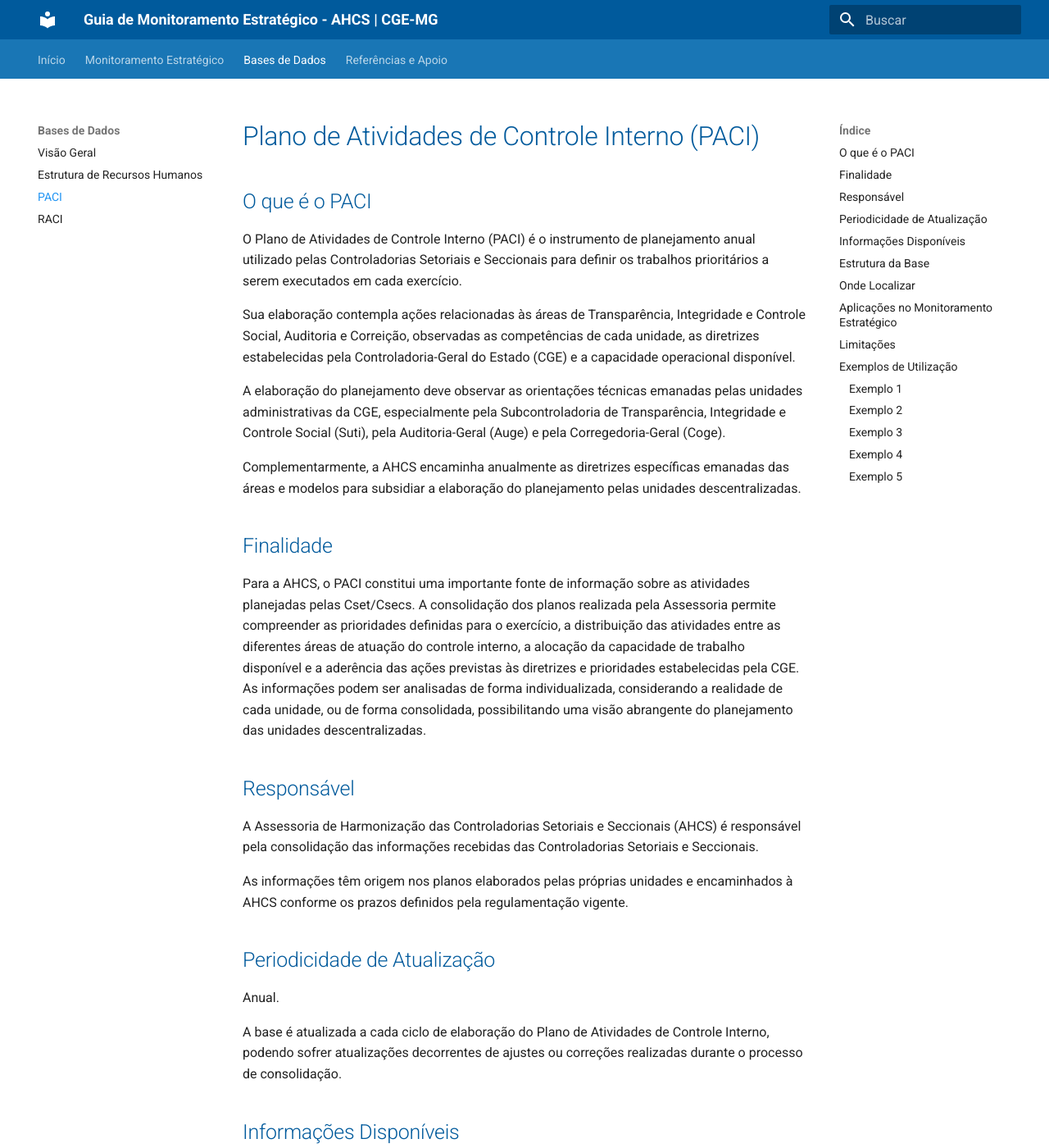
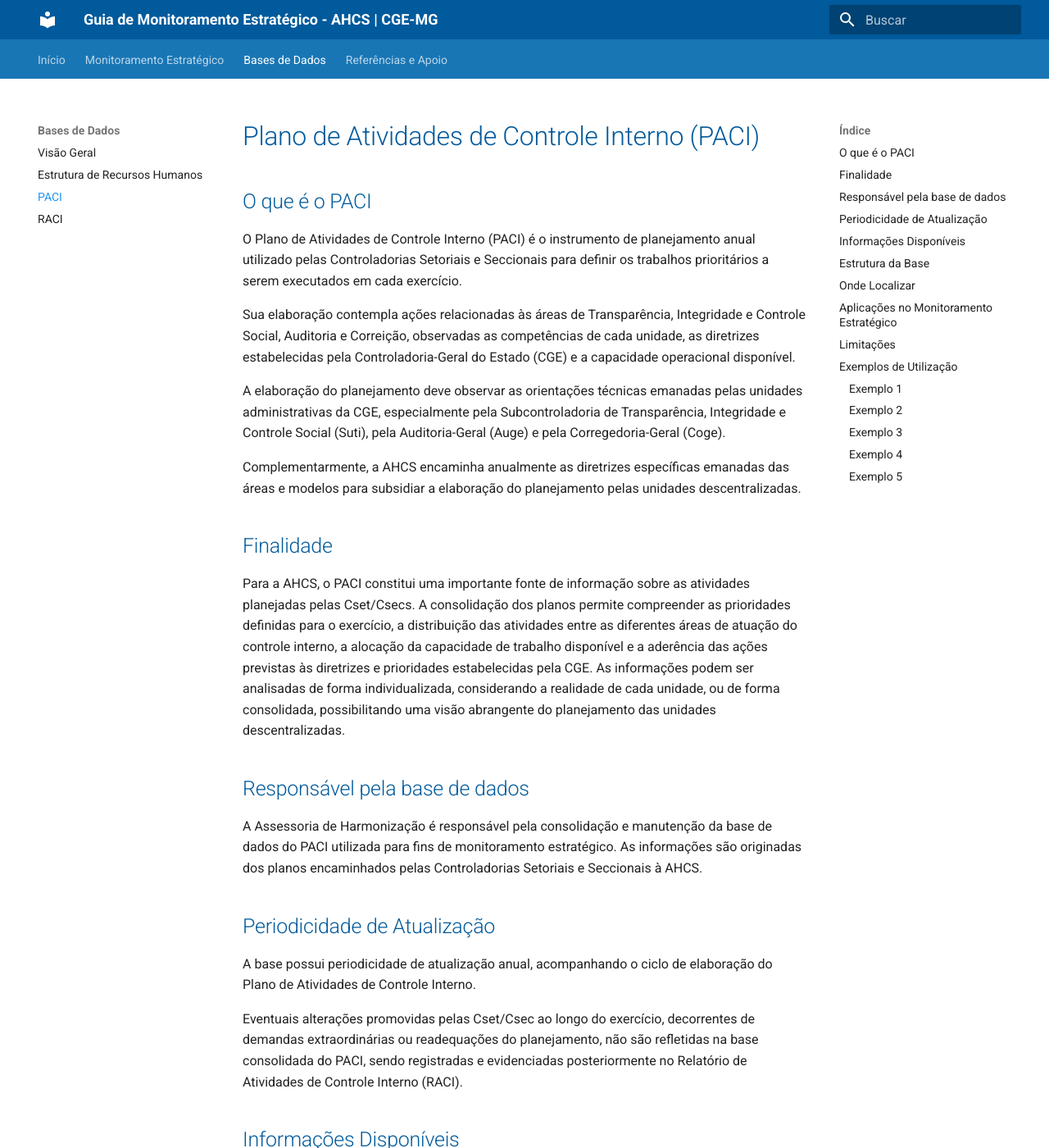
Before and after one commit to CGEMG-AHCS/guia-monitoramento-estrategico, an MkDocs documentation site: the page built from docs/bases-dados/paci.md, in a window 1280 px wide and 1400 px high. Shown: the whole window at 82% size. Built offline with MkDocs 1.6.1 and Material for MkDocs 9.7.7, drawn with Linux system fonts in a browser that asks for light colours.

Commit message:
Update paci.md

```diff
--- a/docs/bases-dados/paci.md
+++ b/docs/bases-dados/paci.md
@@ -12,19 +12,17 @@
 
 ## Finalidade
 
-Para a AHCS, o PACI constitui uma importante fonte de informação sobre as atividades planejadas pelas Cset/Csecs. A consolidação dos planos realizada pela Assessoria permite compreender as prioridades definidas para o exercício, a distribuição das atividades entre as diferentes áreas de atuação do controle interno, a alocação da capacidade de trabalho disponível e a aderência das ações previstas às diretrizes e prioridades estabelecidas pela CGE. As informações podem ser analisadas de forma individualizada, considerando a realidade de cada unidade, ou de forma consolidada, possibilitando uma visão abrangente do planejamento das unidades descentralizadas.
+Para a AHCS, o PACI constitui uma importante fonte de informação sobre as atividades planejadas pelas Cset/Csecs. A consolidação dos planos permite compreender as prioridades definidas para o exercício, a distribuição das atividades entre as diferentes áreas de atuação do controle interno, a alocação da capacidade de trabalho disponível e a aderência das ações previstas às diretrizes e prioridades estabelecidas pela CGE. As informações podem ser analisadas de forma individualizada, considerando a realidade de cada unidade, ou de forma consolidada, possibilitando uma visão abrangente do planejamento das unidades descentralizadas.
 
-## Responsável
+## Responsável pela base de dados
 
-A Assessoria de Harmonização das Controladorias Setoriais e Seccionais (AHCS) é responsável pela consolidação das informações recebidas das Controladorias Setoriais e Seccionais.
-
-As informações têm origem nos planos elaborados pelas próprias unidades e encaminhados à AHCS conforme os prazos definidos pela regulamentação vigente.
+A Assessoria de Harmonização é responsável pela consolidação e manutenção da base de dados do PACI utilizada para fins de monitoramento estratégico. As informações são originadas dos planos encaminhados pelas Controladorias Setoriais e Seccionais à AHCS.
 
 ## Periodicidade de Atualização
 
-Anual.
+A base possui periodicidade de atualização anual, acompanhando o ciclo de elaboração do Plano de Atividades de Controle Interno.
 
-A base é atualizada a cada ciclo de elaboração do Plano de Atividades de Controle Interno, podendo sofrer atualizações decorrentes de ajustes ou correções realizadas durante o processo de consolidação.
+Eventuais alterações promovidas pelas Cset/Csec ao longo do exercício, decorrentes de demandas extraordinárias ou readequações do planejamento, não são refletidas na base consolidada do PACI, sendo registradas e evidenciadas posteriormente no Relatório de Atividades de Controle Interno (RACI).
 
 ## Informações Disponíveis
 
```
